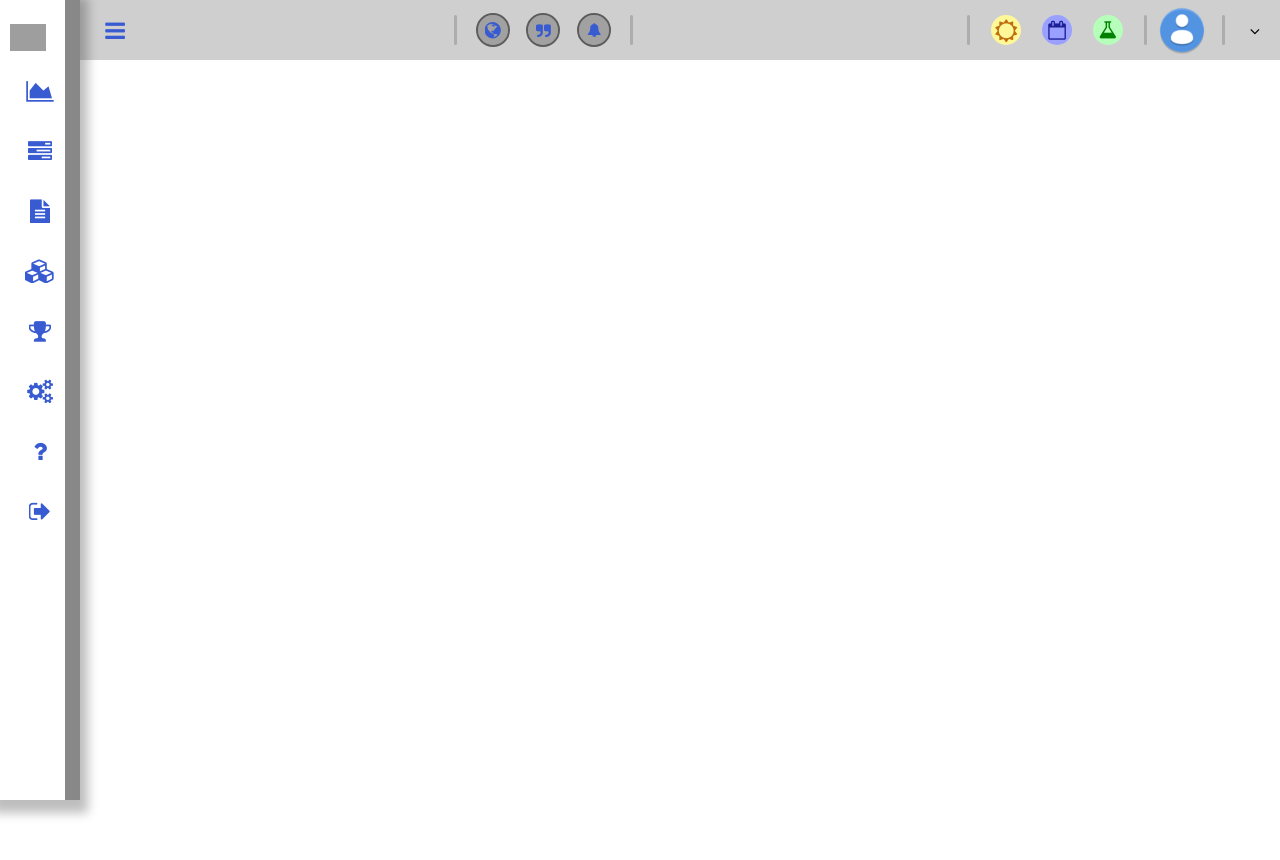
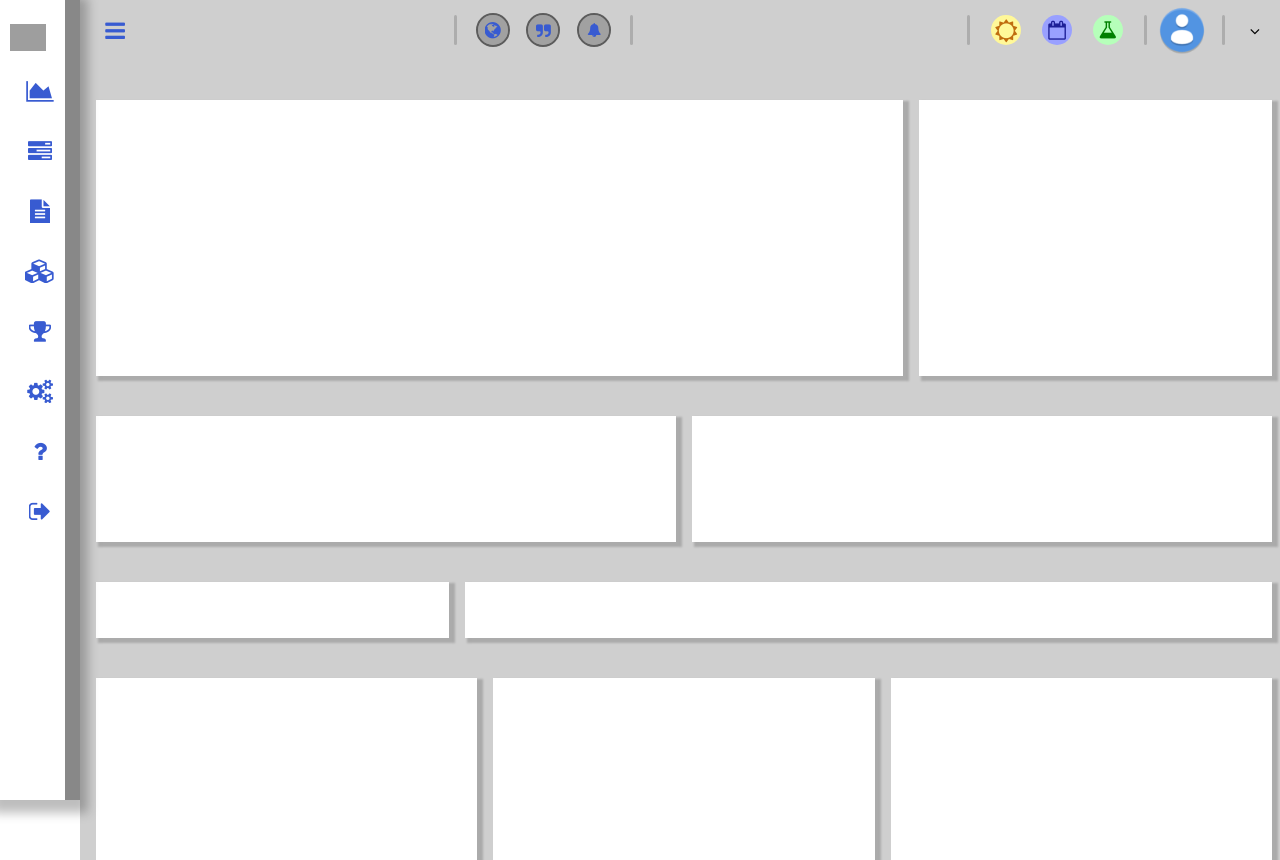
Before and after one commit to RobotReactor/capstone-react-app, a React (Create React App) app: page / in a window 1280 px wide. Before the commit the page ends 800 px from the top, so only its background shows below. Built offline with nearby package versions, Linux system fonts and the light colour scheme; grey boxes are pictures that could not be loaded; a web font is replaced by a local one.

Commit message:
big update

```diff
--- a/public/assets/css/dash-style.css
+++ b/public/assets/css/dash-style.css
@@ -6,6 +6,7 @@
     overflow-y: hidden;
     /* outline: 2px solid rgb(9, 255, 0); */
     --background-color: rgb(207, 207, 207);
+
 }
 
 .top-dock {
@@ -567,6 +568,7 @@
     overflow: hidden;
     border-left: 10px solid white;
     border-right: 15px solid rgb(136, 136, 136);
+    background-color: white;
 }
 
 .sidebar.active {
@@ -581,21 +583,14 @@
     width: 100%;
 }
 
-.list-item:nth-child(n+2) {
-    position: relative;
-    gap: 1rem;
-    width: 100%;
-    list-style: none;
-}
-
-.list-item:nth-child(n+2):hover {
+.list-item:hover {
     background-color: rgb(201, 201, 201);
     border-top-left-radius: 20px;
     border-bottom-left-radius: 20px;
 }
 
-.list-item:nth-child(n+2).active {
-    background-color: rgb(136, 136, 136);
+.list-item.active {
+    background-color: rgb(0, 128, 255);
     border-top-left-radius: 20px;
     border-bottom-left-radius: 20px;
 }
@@ -618,6 +613,7 @@
     text-decoration: none;
     color: rgb(56, 91, 209);
 }
+
 
 .minor-anchor .nav-icon {
     position: relative;
@@ -816,15 +812,10 @@
         left: 100%
     }
     .top-dock.active {
-        transition: all 1.2s;
+        transition: all 1s;
         left: 100%;
     }
-    .btn-toggle.active {
-        position: relative;
-        z-index: 100000;
-        right: 90px;
-        transition: all 1s;
-    }
+
     .main-title {
         opacity: 0;
         transition: all 1s;
@@ -844,10 +835,3 @@
         outline: none;
     }
 }
-
-@media (max-width: 320px) {
-    * {
-        max-width: 320px;
-        background-color: red;
-    }
-}
--- a/public/assets/css/style.css
+++ b/public/assets/css/style.css
@@ -429,9 +429,6 @@
     justify-content: center;
 }
 
-.multi-range {}
-
-
 /*
 .change .bar1 {
     -webkit-transform: rotate(-45deg) translate(-9px, 6px);
--- a/src/App.js
+++ b/src/App.js
@@ -11,12 +11,14 @@ import Help from './components/Help';
 import Settings from './components/Settings';
 
 function App() {
+
     return (
         <div>
-            <Header />
             <Router>
+                <Header />
                 <Sidebar />
                 <Routes>
+                    <Route path='/' element={<DashboardContent />}/>
                     <Route path='/dashboard/home' element={<DashboardContent />}/>
                     <Route path='/dashboard/log-workout' element={<LogWorkout />}/>
                     <Route path='/dashboard/add-workout' element={<AddWorkout />}/>
--- a/src/components/DashboardContent.js
+++ b/src/components/DashboardContent.js
@@ -1,8 +1,8 @@
 import React from 'react'
 
 const DashboardContent = () => {
+
   return (
-    <div>
     <div id="main-screen" className="main-screen">
         <div className="top-container">
             <div className="top-page-info">
@@ -35,7 +35,6 @@ const DashboardContent = () => {
             <div className="big-section"></div>
         </div>
     </div>
-    </div>
   )
 }
 
--- a/src/components/Goals.js
+++ b/src/components/Goals.js
@@ -1,6 +1,7 @@
 import React from 'react'
 
 const Goals = () => {
+
   return (
     <div id="main-screen" className="main-screen">
       <h1>Goals</h1>
--- a/src/components/Header.js
+++ b/src/components/Header.js
@@ -2,11 +2,11 @@ import Sidebar from "./Sidebar";
 
 const Header = () => {
 
-    function openSidebar() {
+    function toggleSidebar() {
         let toggle = document.querySelector('.btn-toggle');
         let sidebar = document.querySelector('.sidebar');
+        let navBar = document.querySelector('.top-dock');
         let mainScreen = document.querySelector('.main-screen');
-        let navBar = document.querySelector('.top-dock');
         let togSammich = document.querySelector('#tog-sammy');
         let togX = document.querySelector('#tog-x');
         toggle.classList.toggle('active');
@@ -49,10 +49,12 @@ const Header = () => {
         btn.classList.toggle('active');
     }
 
+
+
   return (
       <header>
         <div className="top-dock">
-            <div className="btn-toggle"  onClick={openSidebar}>
+            <div className="btn-toggle"  onClick={toggleSidebar}>
                 <i id="tog-sammy" className="fa fa-bars" aria-hidden="true"></i>
                 <i id="tog-x" className="fa fa-times" aria-hidden="true"></i>
             </div>
--- a/src/components/Sidebar.js
+++ b/src/components/Sidebar.js
@@ -1,10 +1,33 @@
 import { NavLink } from "react-router-dom";
+import React, { Component } from "react";
 
 const Sidebar = () => {
 
+    const sayHello = (name) => {
+        if(name == "Name") {
+            alert("yep");
+        }
+      };
+
+     function onClik () {
+        let sidebar = document.querySelector('.sidebar');
+        let sidebarActive = sidebar.classList.contains('active');
+        let toggle = document.querySelector('.btn-toggle');
+        let navBar = document.querySelector('.top-dock');
+        let togSammich = document.querySelector('#tog-sammy');
+        let togX = document.querySelector('#tog-x');
+
+
+        if(sidebarActive) {
+            toggle.classList.toggle('active');
+            navBar.classList.toggle('active');
+            togSammich.classList.toggle('active');
+            togX.classList.toggle('active');
+            sidebar.classList.toggle('active');
+        }
+    }
 
   return (
-    <div>
     <div id="sidebar" className="sidebar">
         <ul>
             <NavLink className="main-list-item" to="#">
@@ -13,49 +36,49 @@ const Sidebar = () => {
                     <span className="main-title">Wor::Cout</span>
                 </a>
             </NavLink>
-                <NavLink className="list-item" to="/dashboard/home">
+            <NavLink id="itemHome" className="list-item" to="/dashboard/home" onClick={() => {sayHello("Name");}}>
                 <a className="minor-anchor">
                     <span className="nav-icon"><i className="fa fa-area-chart" aria-hidden="true"></i></span>
                     <span className="title">Dashboard</span>
                 </a>
             </NavLink>
-                <NavLink className="list-item" to="/dashboard/log-workout">
+            <NavLink id="itemLog"  className="list-item" to="/dashboard/log-workout" onClick={onClik}>
                 <a className="minor-anchor">
                     <span className="nav-icon"><i className="fa fa-tasks" aria-hidden="true"></i></span>
                     <span className="title">Log Workout</span>
                 </a>
             </NavLink>
-                <NavLink className="list-item" to="/dashboard/add-workout">
+            <NavLink id="itemAdd"  className="list-item" to="/dashboard/add-workout" onClick={onClik}>
                 <a className="minor-anchor">
                     <span className="nav-icon"><i className="fa fa-file-text" aria-hidden="true"></i></span>
                     <span className="title">Add Workouts</span>
                 </a>
             </NavLink>
-                <NavLink className="list-item" to="/dashboard/measurements">
+            <NavLink id="itemMeasure" className="list-item" to="/dashboard/measurements" onClick={onClik}>
                 <a className="minor-anchor">
                     <span className="nav-icon"><i className="fa fa-cubes" aria-hidden="true"></i></span>
                     <span className="title">Measurements</span>
                 </a>
             </NavLink>
-                <NavLink className="list-item" to="/dashboard/goals">
+            <NavLink id="itemGoals" className="list-item" to="/dashboard/goals" onClick={onClik}>
                 <a className="minor-anchor">
                     <span className="nav-icon"><i className="fa fa-trophy" aria-hidden="true"></i></span>
                     <span className="title">Goals</span>
                 </a>
             </NavLink>
-                <NavLink className="list-item" to="/dashboard/settings">
+            <NavLink id="itemSettings" className="list-item" to="/dashboard/settings" onClick={onClik}>
                 <a className="minor-anchor">
                     <span className="nav-icon"><i className="fa fa-cogs" aria-hidden="true"></i></span>
                     <span className="title">Settings</span>
                 </a>
             </NavLink>
-                <NavLink className="list-item" to="/dashboard/help">
+            <NavLink id="itemHelp" className="list-item" to="/dashboard/help" onClick={onClik}>
                 <a className="minor-anchor">
                     <span className="nav-icon"><i className="fa fa-question" aria-hidden="true"></i></span>
                     <span className="title">Help</span>
                 </a>
             </NavLink>
-                <NavLink className="list-item" to="/dashboard/sign-out">
+            <NavLink id="itemSign" className="list-item" to="/dashboard/sign-out" onClick={onClik}>
                 <a className="minor-anchor">
                     <span className="nav-icon"><i className="fa fa-sign-out" aria-hidden="true"></i></span>
                     <span className="title">Sign Out</span>
@@ -63,8 +86,7 @@ const Sidebar = () => {
             </NavLink>
         </ul>
     </div>
-    </div>
   )
+
 }
-
-export default Sidebar
+export default Sidebar;
```
Lines whose indentation alone changed are shown as unchanged.
